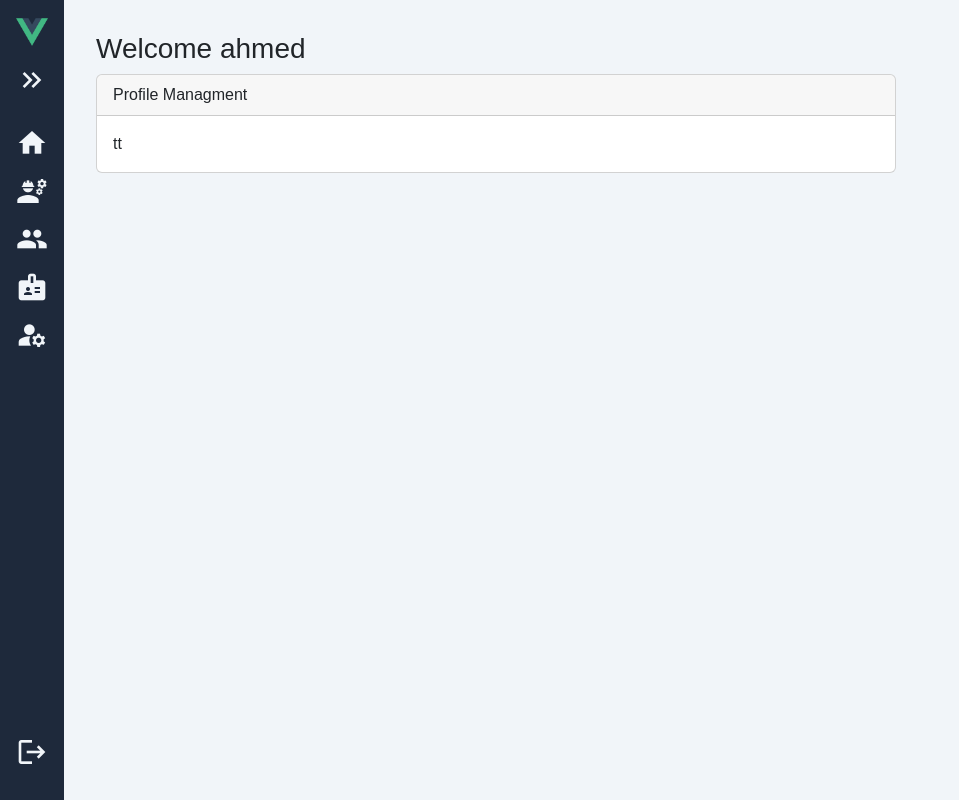
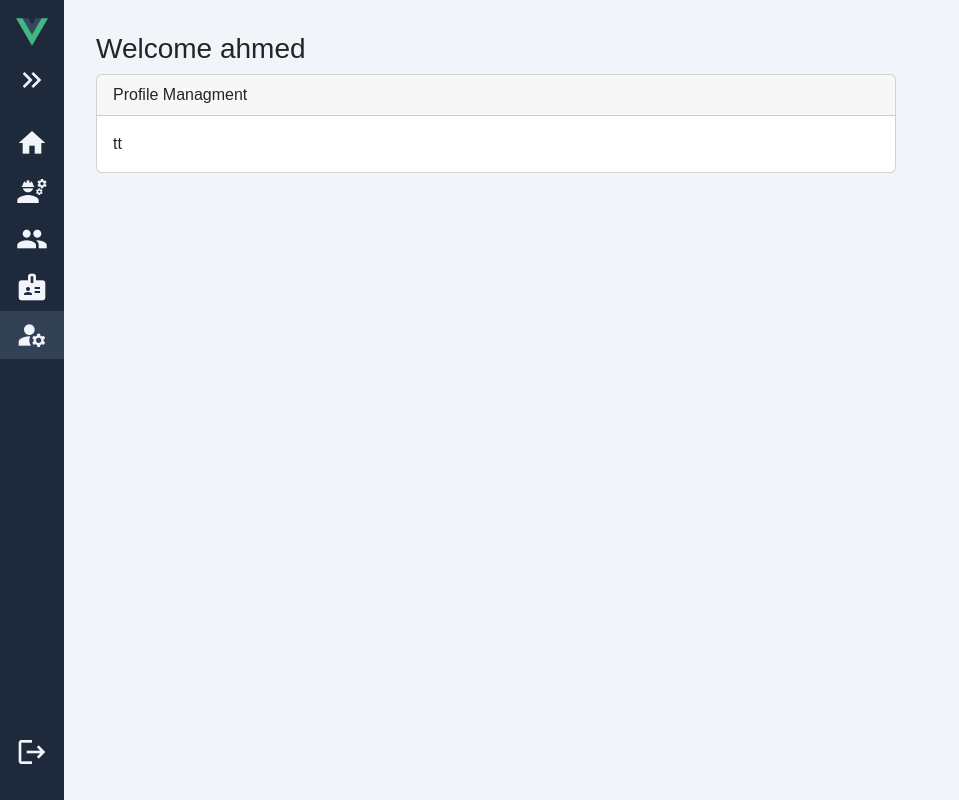
Before and after one commit to YoussefLMT/Company-Management-Frontend-Vue, a Vue app: page /profile in a window 1280 px wide. Shown: the whole page, without its empty margins (0-959 px from the left). Built offline with nearby package versions, Linux system fonts and the light colour scheme; sample sign-in values are in the browser's storage.

Commit message:
a modification

```diff
--- a/src/components/SideBar.vue
+++ b/src/components/SideBar.vue
@@ -27,7 +27,7 @@
             <span class="material-icons">badge</span>
             <span class="text">Deprtments</span>
         </router-link>
-        <router-link to="/profle" class="link">
+        <router-link to="/profile" class="link">
             <span class="material-icons">manage_accounts</span>
             <span class="text">Profile</span>
         </router-link>
```
